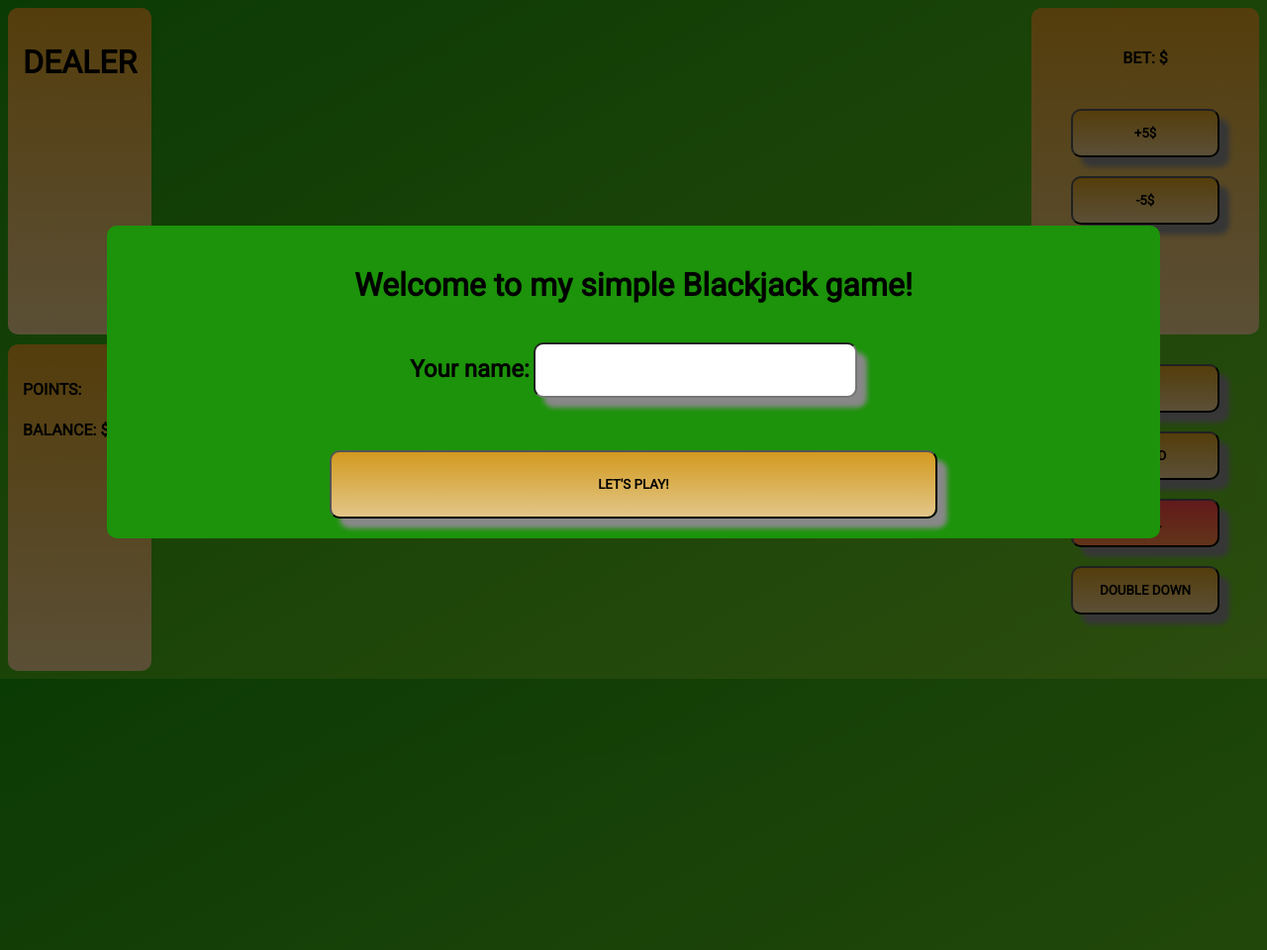
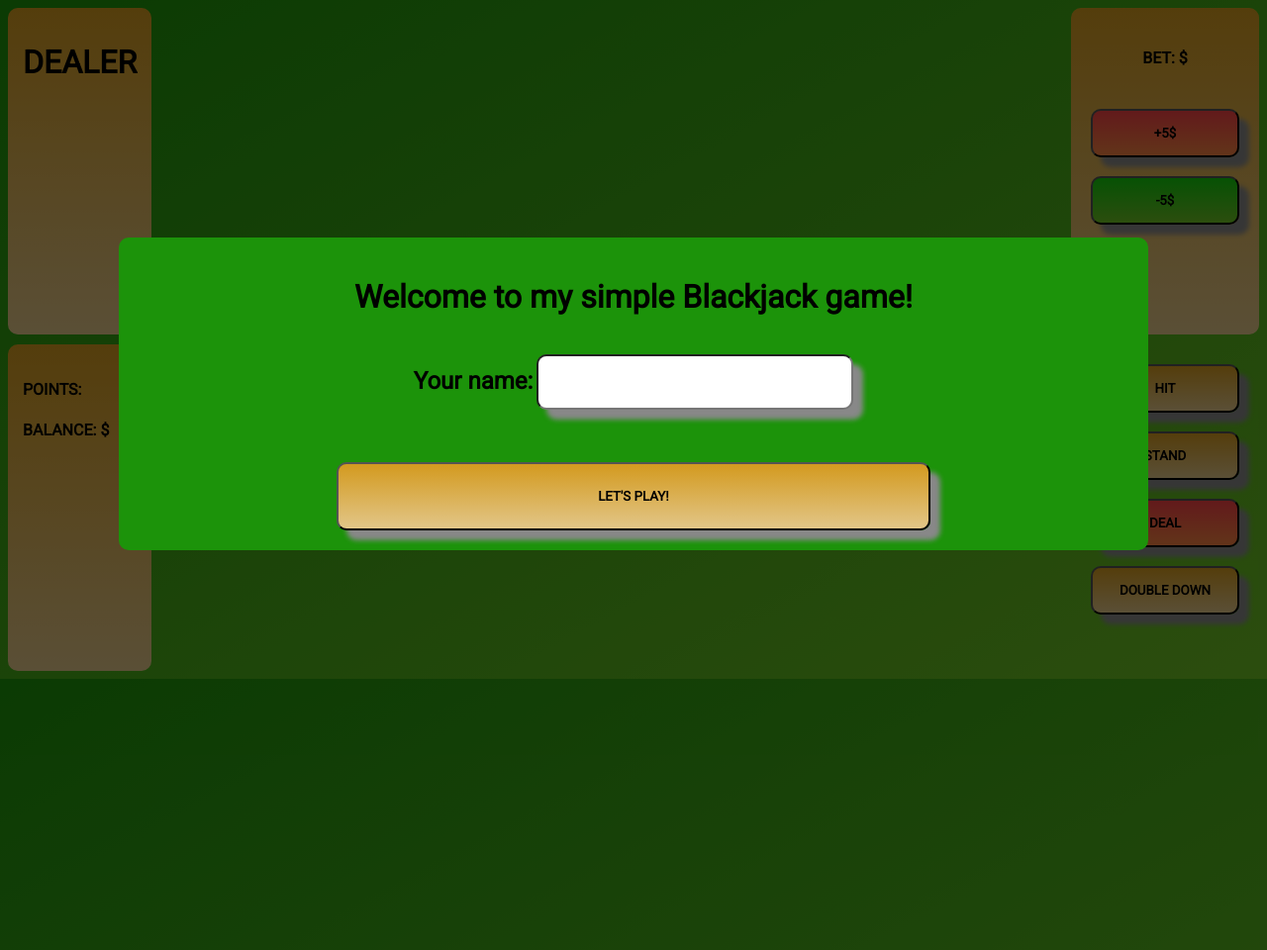
Before and after one commit to Glitches/blackjackjavascript, a PHP site: page /blackjack.html in a window 1280 px wide. Shown: the whole page at 99% size. Run offline with PHP 8.4, Linux system fonts and the light colour scheme; some libraries are stand-ins or nearby versions.

Commit message:
Final final version

```diff
--- a/script.js
+++ b/script.js
@@ -1,12 +1,9 @@
 $(document).ready(function(){
-  //$('#modalBackground').show("slow");
   $('#welcomeButton').click(function() {
     $('#intro, #modalWelcome').hide( "drop", { direction: "down" }, "slow" );
-    //$('#modalWelcome').hide( "drop", { direction: "down" }, "slow" );
     $('#dollarValue').append(bet);
     $('#myMoney').append(human.money);
     $('#hit, #stand').hide( "drop", { direction: "down" }, "slow" );
-    //$('#stand').hide( "drop", { direction: "down" }, "slow" );
     $('#doubleDown').hide( "drop", { direction: "down" }, "slow" );
 
     /* From now on, the game starts:
@@ -25,24 +22,18 @@
     /* add a card to players' one when clicked */
     $('#hit').click(function() {
       humanCard();
-      //$('#number').empty();
       let humanPoint = checkHandValue(human);
       $('#number').empty().append(humanPoint);
       $('#doubleDown').hide("drop", { direction: "down"}, "fast");
       if (humanPoint>21) {
         $('#outM').prepend("<h1>You Lost!</h1>");
-        //console.log('sono qui')
-        showExitModal();
+        return showExitModal();
       }
     });
 
     /* When clicked dealer game starts */
     $('#stand').click(function() {
       $('#doubleDown').hide("drop", { direction: "down"}, "fast");
-      /*$('#back').effect("fold", 500);
-      let firstCard = dealer.cards[0];
-      let cardImage = "<img id='back' src='deck/" + cards[firstCard] + ".svg'>";*/
-      //$('#dealer').prepend(cardImage);
       let humanPoint = checkHandValue(human);
       while (checkHandValue(dealer)<=16){
         dealerCard();
@@ -72,20 +63,16 @@
     $('#minus').click(function(){
       if(bet >= 10) {bet -= 5;}
       $('#dollarValue').empty().append(bet);
-      //$('#dollarValue').append(bet);
     });
 
     $('#plus').click(function(){
       if(bet <=20 && bet < human.money) {bet += 5;}
       $('#dollarValue').empty().append(bet);
-      //$('#dollarValue').append(bet);
     });
 
     $('#start').click(function() {
-      $('#plusMinus').hide( "drop", { direction: "down" }, "slow" );
-      $('#start').hide("drop", {direction: "down"}, "slow");
-      $('#hit').show( "drop", { direction: "down" }, "fast" );
-      $('#stand').show( "drop", { direction: "down" }, "fast" );
+      $('#plusMinus, #start').hide( "drop", { direction: "down" }, "slow" );
+      $('#hit, #stand').show( "drop", { direction: "down" }, "fast" );
       return startGame();
     });
 
@@ -95,7 +82,6 @@
       let firstCard = dealer.cards[0];
       let cardImage = "<img id='back' src='deck/" + cards[firstCard] + ".svg'>";
       $('#dealer').prepend(cardImage);
-      //$('#number').empty();
       let humanPoint = checkHandValue(human);
       $('#number').empty().append(humanPoint);
       if (humanPoint > 21) {
@@ -159,10 +145,7 @@
   let humanPoint = checkHandValue(human);
   $('#number').append(humanPoint);
   $('#myMoney').empty().append(human.money);
-  //$('#myMoney').append(human.money);
   $('#dollarValue').empty().append(bet);
-  //$('#dollarValue').append(bet);
-  //console.log(human.cards);
   isBlackJack();
   if ( 9<= humanPoint && humanPoint <= 15) {
     $('#doubleDown').show( "drop", { direction: "down" }, "fast" );
@@ -184,16 +167,12 @@
 
 let showExitModal = function() {
     $('#back').effect("fold", 500);
-    //let dealerPoint = checkHandValue(dealer);
     $('#dealerName').append("<h3> DEALER POINTS: " + checkHandValue(dealer));
     let firstCard = dealer.cards[0];
     $('#dealer').prepend("<img id='back' src='deck/" + cards[firstCard] + ".svg'>");
     setTimeout(function(){
       $('#outMessage').show("slow"); //.css("display", "block");
-      //$( "#out" ).show("slow" );
       $('#plusMinus, #start').show( "drop", { direction: "down" }, "fast" );
-      //$('#start').show( "drop", { direction: "down" }, "fast" );
-      //console.log("You lost!");
       $('#playAgain').click(function() {
         $('#dealerName h3').remove();
         $('#player, #dealer, #number').empty();
@@ -202,10 +181,8 @@
         human.cards = [];
         cardsDrawn = [];
         $('#hit, #stand').hide("drop", { direction: "down" }, "fast");
-        //$('#stand').hide("drop", { direction: "down" }, "fast");
         $('#outMessage').hide( "drop", { direction: "down" }, "fast" );
         $('#doubleDown').hide("drop", { direction: "down"}, "fast");
-        //$('#myMoney').empty();
         $('#myMoney').empty().append(human.money);
       });
     }, 1000);
@@ -229,7 +206,6 @@
 let dealerCard = function(){
   let cardNumber = drawCard();
   dealer.cards.push(cardNumber);
-  //let card = cards[cardNumber];
   let cardImage = "<img src='deck/" + cards[cardNumber] + ".svg'>";
   $('#dealer').append(cardImage);
 };
@@ -240,8 +216,8 @@
 let isBlackJack = function() {
   // The dealer wins no matter what
   if (checkHandValue(dealer) === 21 && checkHandValue(human) === 21) {
+    $('#outM').prepend("<h1>BOTH BLACKJACK! NO GAIN NO  PAIN!</h1>");
     human.money += bet;
-    $('#outM').prepend("<h1>BOTH BLACKJACK! NO GAIN NO  PAIN!</h1>");
     return showExitModal();
   }
   else if (checkHandValue(dealer) === 21) {
@@ -262,15 +238,14 @@
   let num = Math.floor(104 * Math.random());
   if(cardsDrawn.indexOf(num) !== -1) {return drawCard()};
   cardsDrawn.push(num);
-  //console.log(cardsDrawn);
   return num;
 };
 
 // Given the card numbers array, returns its value in blackjack points
 let checkHandValue = function(player) {
   let aceIsTen = 0, points = 0;
-  player.cards.forEach(i => { /*let i=0; i<player.cards.length; i++*/
-    if (i<8 && aceIsTen === 0 && points<=11) { //
+  player.cards.forEach(i => {
+    if (i<8 && aceIsTen === 0 && points<=11) {
       points +=11;
       aceIsTen = 1;
     }
--- a/style.css
+++ b/style.css
@@ -4,7 +4,7 @@
 }
 
 body {
-  background: linear-gradient(to bottom right, #1c930a, #6ec124); /*#04d631;*/
+  background: linear-gradient(to bottom right, #1c930a, #6ec124);
   left: 0;
   top: 0;
 }
@@ -59,14 +59,9 @@
   text-align: center;
   grid-column: 10;
   grid-row: 1;
-  padding: 20px;
+  padding: 20px 0px;
   border-radius: 10px;
   background: linear-gradient(#d39a1f, #e2c688);
-}
-
-/* Put on the same line bet: and $ */
-#moneyMaker h4 {
-  display: inline-block;
 }
 
 /* dealer's card space */
@@ -122,25 +117,18 @@
   height: 100%;
   background-color: rgb(0,0,0);
   background-color: rgba(0,0,0,0.6);
-}*/
-
-/* #out{
-  display: none;
-  background-color: rgba(0,0,0,0.4);
-}*/
+}
 
 /* from now on styling up the modal boxes */
 #modalWelcome {
   display: block;
   position: fixed;
-  margin: 10% auto;
+  margin: auto;
   width: 100%;
   height: 100%;
   z-index: 1;
+  padding: 15px;
   box-sizing: border-box;
-  padding: 15px;
-  background-color: rgb(0,0,0);
-  background-color: rgba(0,0,0,0.4);
 }
 
 #outMessage {
@@ -151,15 +139,13 @@
   z-index: 1;
   left: 0;
   top: 0;
-  box-sizing: border-box;
   padding: 15px;
   background-color: rgb(0,0,0);
-  background-color: rgba(0,0,0,0.4);
+  background-color: rgba(0,0,0,0.2);
 }
 
 #outM {
   text-align: center;
-  /*border: 3px, solid, black;*/
   border-radius: 10px;
   background-color: #1c930a;
   margin: 15% auto;
@@ -170,7 +156,6 @@
 
 #welcome {
   text-align: center;
-  /*border: 3px, solid, black;*/
   border-radius: 10px;
   background-color: #1c930a;
   margin: 10% auto;
@@ -188,13 +173,18 @@
   padding: 10px;
 }
 
-/* start button */
-#start {
+/* start, plus buttons */
+#start, #plus {
   width: 150px;
   background: linear-gradient(#f44245, #f48341);
 }
 
+#minus {
+ width: 150px;
+   background: linear-gradient(#12cc0c, #6ec124);
+}
+
 /* hit and stand buttons specific style */
-#hit, #stand, #plus, #minus, #doubleDown {
+#hit, #stand, #doubleDown {
   width: 150px;
 }
```
Also changed, not shown: blackjack.html (+4 -4 lines).
